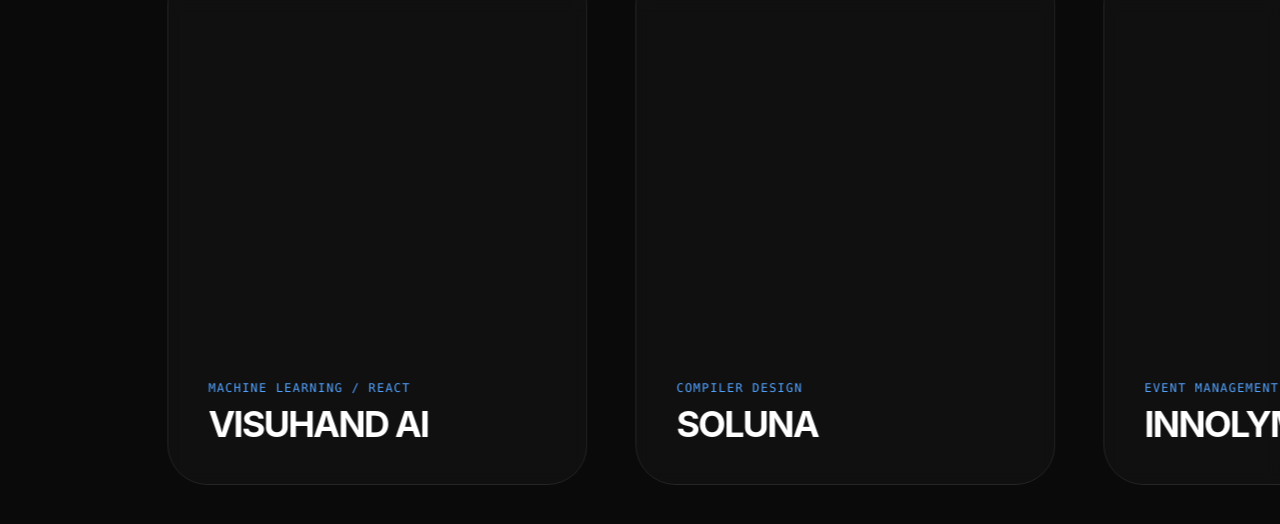
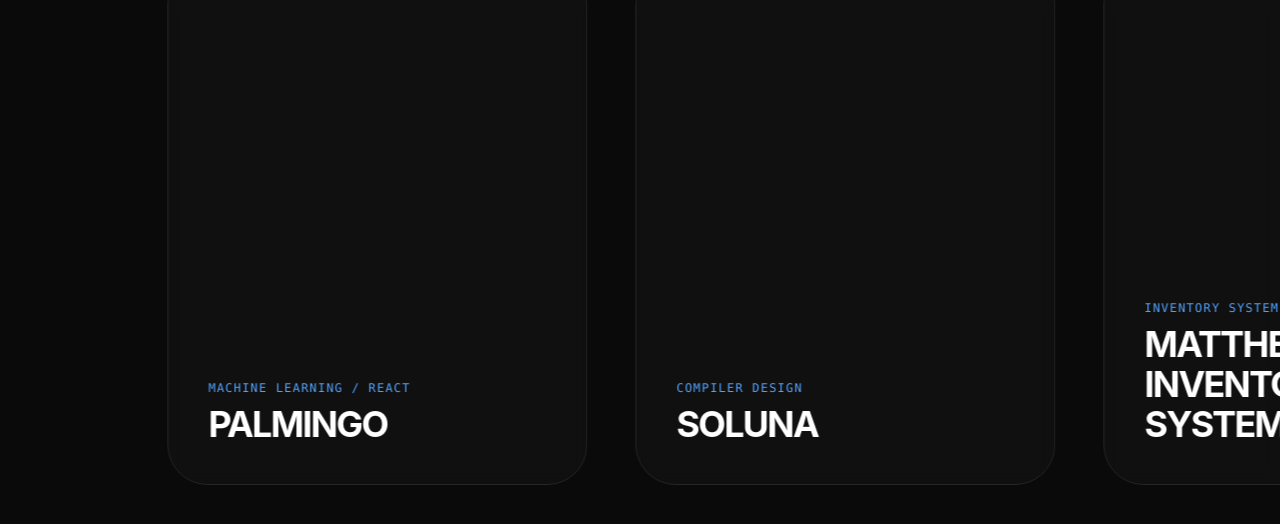
Before and after one commit to Alfheim31/portfolio, a React (Vite) app in the folder my-portfolio/: page / in a window 1280 px wide. Shown: the part 1935-2459 px from the top of the page. Built offline with nearby package versions, Linux system fonts and the light colour scheme.

Commit message:
Update Project.jsx

```diff
--- a/my-portfolio/src/components/Project.jsx
+++ b/my-portfolio/src/components/Project.jsx
@@ -105,9 +105,9 @@ export default function Projects() {
 }
 
 const PROJECTS = [
-  { id: 1, title: "Visuhand AI", tag: "Machine Learning / React", longDescription: "Developed at PLM to interpret ASL gestures in real-time using computer vision.", tech: ["TensorFlow.js", "React", "MediaPipe"] },
-  { id: 2, title: "Soluna", tag: "Compiler Design", longDescription: "A custom programming language with celestial syntax logic: sol, soluna, and luna.", tech: ["C++", "LLVM", "Flex/Bison"] },
-  { id: 3, title: "InnOlympics 2026", tag: "Event Management", longDescription: "University-wide hackathon organized for over 200 student innovators at PLM.", tech: ["Leadership", "Branding", "Planning"] },
+  { id: 1, title: "Palmingo", tag: "Machine Learning / React", longDescription: "An application developed utilizing Dola AI to interpret ASL gestures in real-time from an audio or text.", tech: ["Python", "Dola AI", "TensorFlow.js", "React", "MediaPipe"] },
+  { id: 2, title: "Soluna", tag: "Compiler Design", longDescription: "A custom programming language with celestial-themed syntax logic such as sol, soluna, luna, and etc.", tech: ["Python", "React", "JavaScript", "Websockets", "TypeScript", "Gemini API"] },
+  { id: 3, title: "Matthew& Melka Inventory System", tag: "Inventory System", longDescription: "Designed and developed a web-based inventory management for two known fashion companies: Matthew&Melka and Ken Samudio.", tech: ["React", "JavaScript", "PostgreSQL", "Websockets", "HTML5", "CSS"] },
   { id: 4, title: "Dubai Cookies", tag: "Entrepreneurship", longDescription: "Food-tech boutique venture specializing in pistachio-filled chewy cookies.", tech: ["Inventory", "R&D", "Marketing"] },
   { id: 5, title: "RSG Seminar", tag: "Career Development", longDescription: "A career series helping tech students bridge the gap to professional roles.", tech: ["Public Speaking", "Strategy", "Management"] }
 ];
```
